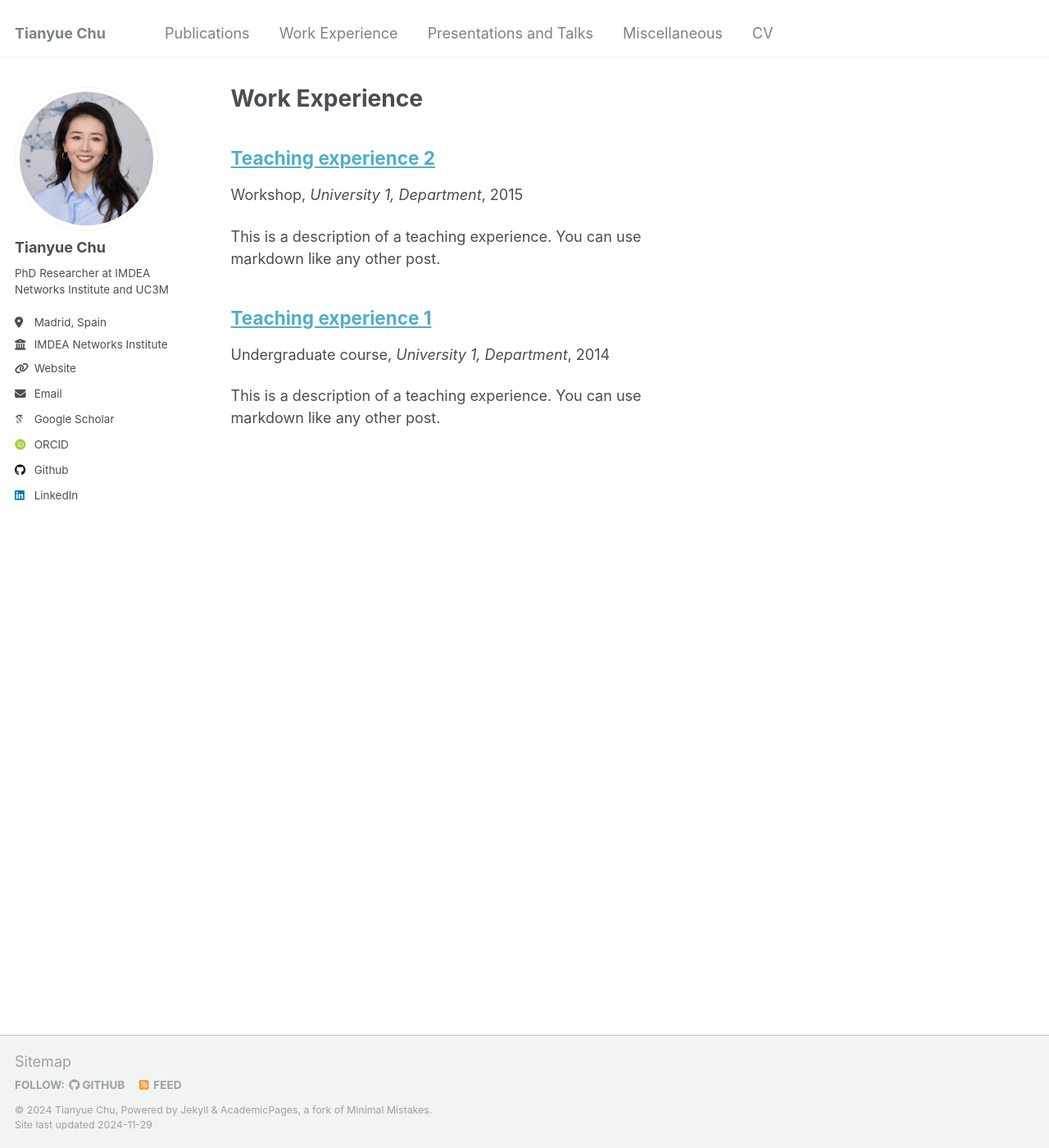
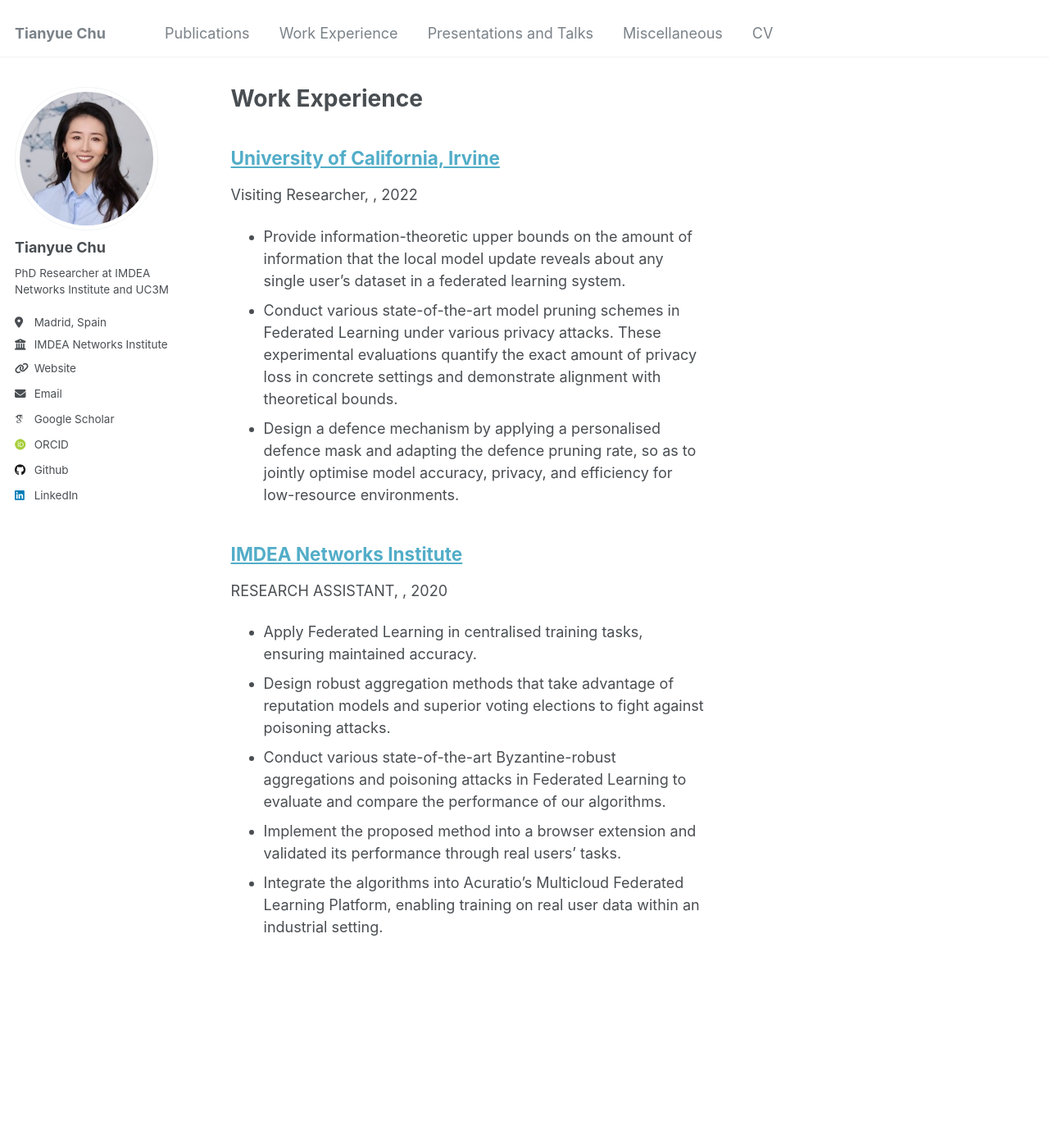
Before and after one commit to TianyueChu/tianyuechu.github.io, a Jekyll site: the page built from _pages/teaching.html, in a window 1280 px wide and 1400 px high. Shown: the whole window at 82% size. Built offline with Jekyll 4.4.1, drawn with Linux system fonts in a browser that asks for light colours; some web fonts are replaced.

Commit message:
Working Experience

```diff
--- a/_teaching/2014-spring-teaching-1.md
+++ b/_teaching/2014-spring-teaching-1.md
@@ -1,20 +1,15 @@
 ---
-title: "Teaching experience 1"
+title: "IMDEA Networks Institute"
 collection: teaching
-type: "Undergraduate course"
-permalink: /teaching/2014-spring-teaching-1
-venue: "University 1, Department"
-date: 2014-01-01
-location: "City, Country"
+type: "RESEARCH ASSISTANT"
+permalink: #/teaching/2014-spring-teaching-1
+venue: #"University 1, Department"
+date: Oct. 2020-Present
+location: "Madrid, Spain"
 ---
 
-This is a description of a teaching experience. You can use markdown like any other post.
-
-Heading 1
-======
-
-Heading 2
-======
-
-Heading 3
-======
+- Apply Federated Learning in centralised training tasks, ensuring maintained accuracy.
+- Design robust aggregation methods that take advantage of reputation models and superior voting elections to fight against poisoning attacks.
+- Conduct various state-of-the-art Byzantine-robust aggregations and poisoning attacks in Federated Learning to evaluate and compare the performance of our algorithms.
+- Implement the proposed method into a browser extension and validated its performance through real users' tasks.
+- Integrate the algorithms into Acuratio's Multicloud Federated Learning Platform, enabling training on real user data within an industrial setting.
--- a/_teaching/2015-spring-teaching-2.md
+++ b/_teaching/2015-spring-teaching-2.md
@@ -1,20 +1,13 @@
 ---
-title: "Teaching experience 2"
+title: "University of California, Irvine"
 collection: teaching
-type: "Workshop"
-permalink: /teaching/2015-spring-teaching-1
-venue: "University 1, Department"
-date: 2015-01-01
-location: "City, Country"
+type: "Visiting Researcher"
+permalink: #/teaching/2015-spring-teaching-1
+venue: #"University 1, Department"
+date: Sep. 2022-Jan. 2023
+location: "California, USA"
 ---
 
-This is a description of a teaching experience. You can use markdown like any other post.
-
-Heading 1
-======
-
-Heading 2
-======
-
-Heading 3
-======
+- Provide information-theoretic upper bounds on the amount of information that the local model update reveals about any single user's dataset in a federated learning system.
+- Conduct various state-of-the-art model pruning schemes in Federated Learning under various privacy attacks. These experimental evaluations quantify the exact amount of privacy loss in concrete settings and demonstrate alignment with theoretical bounds.
+- Design a defence mechanism by applying a personalised defence mask and adapting the defence pruning rate, so as to jointly optimise model accuracy, privacy, and efficiency for low-resource environments.
```
